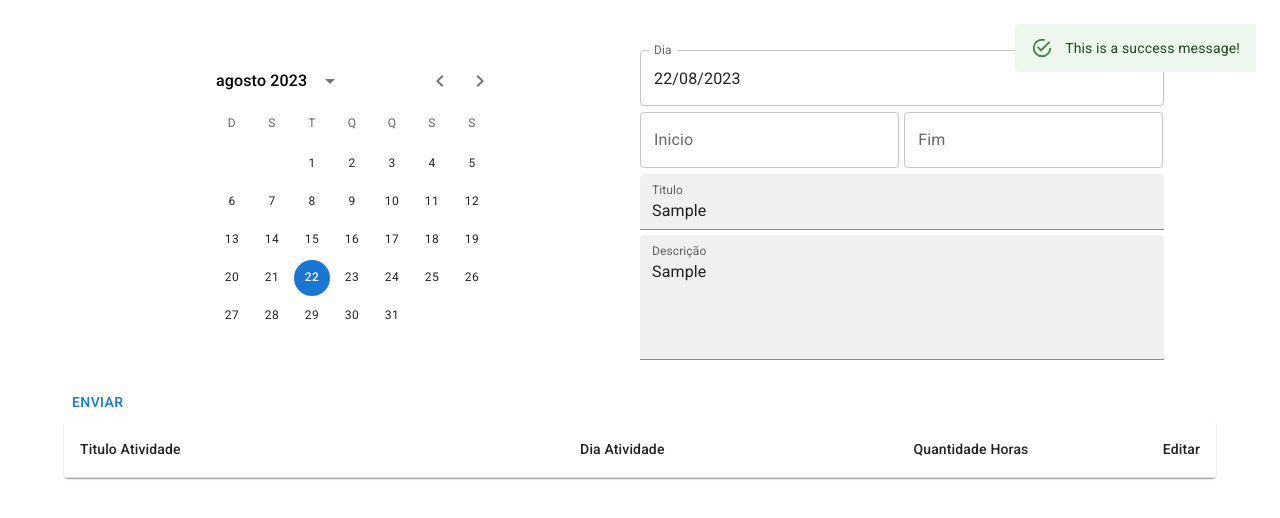
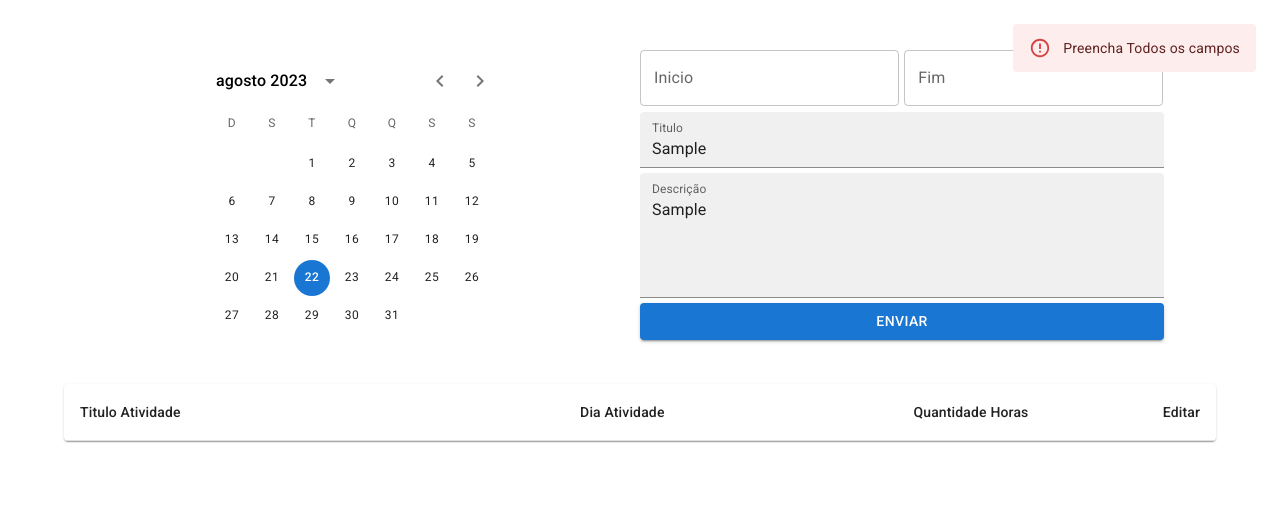
Before and after one commit to mark1um/m-time, a React (Create React App) app: page / in a window 1280 px wide. Both pictures are taken after typing "Sample", "Sample" into the empty fields and a click on the button "ENVIAR". Shown: the top 518 px of the page. Built offline with nearby package versions, Linux system fonts and the light colour scheme.

Commit message:
alterações de validação

```diff
--- a/src/App.js
+++ b/src/App.js
@@ -4,12 +4,8 @@ import Grid from "@mui/material/Grid";
 import React, { useEffect, useState } from "react";
 import CadastroAtividade from "./Components/CadastroAtividade/CadastroAtividade";
 import ListarAtividades from "./Components/ListarAtividades/ListarAtividades";
+import TimePickerForm from "./ComponenteTeste";
 
-import Dialog from "@mui/material/Dialog";
-import DialogActions from "@mui/material/DialogActions";
-import DialogContent from "@mui/material/DialogContent";
-import DialogContentText from "@mui/material/DialogContentText";
-import DialogTitle from "@mui/material/DialogTitle";
 function App() {
   const [atividades, setAtividades] = useState([]);
 
@@ -21,15 +17,7 @@ function App() {
 
   return (
     <Container>
-      <Snackbar
-        open={true}
-        anchorOrigin={{ vertical: "top", horizontal: "right" }}
-      >
-        <Alert severity="success" sx={{ width: "100%" }}>
-          This is a success message!
-        </Alert>
-      </Snackbar>
-      <CadastroAtividade onAddAtividades={saveAtividades} />
+      <CadastroAtividade saveAtividades={saveAtividades} />
       <ListarAtividades atividades={atividades} />
     </Container>
   );
--- /dev/null
+++ b/src/ComponenteTeste.js
@@ -0,0 +1,55 @@
+import React, { useState } from "react";
+import { useForm, Controller } from "react-hook-form";
+import Snackbar from "@mui/material/Snackbar";
+import MuiAlert from "@mui/material/Alert";
+
+function Alert(props) {
+  return <MuiAlert elevation={6} variant="filled" {...props} />;
+}
+
+function TimePickerForm() {
+  const { handleSubmit, control } = useForm();
+  const [isSnackbarOpen, setIsSnackbarOpen] = useState(false);
+
+  const onSubmit = (data) => {
+    // Exemplo de validação
+    if (!data.selectedTime) {
+      setIsSnackbarOpen(true);
+    } else {
+      console.log(data);
+    }
+  };
+
+  const handleCloseSnackbar = () => {
+    setIsSnackbarOpen(false);
+  };
+
+  return (
+    <div>
+      <form onSubmit={handleSubmit(onSubmit)}>
+        <div>
+          <label>Hora:</label>
+          <Controller
+            control={control}
+            name="selectedTime"
+            defaultValue=""
+            render={({ field }) => <input type="time" {...field} />}
+          />
+        </div>
+        <button type="submit">Enviar</button>
+      </form>
+      <Snackbar
+        open={isSnackbarOpen}
+        autoHideDuration={3000} // Duração em milissegundos
+        onClose={handleCloseSnackbar}
+        anchorOrigin={{ vertical: "top", horizontal: "right" }}
+      >
+        <Alert onClose={handleCloseSnackbar} severity="error">
+          Selecione uma hora válida.
+        </Alert>
+      </Snackbar>
+    </div>
+  );
+}
+
+export default TimePickerForm;
--- a/src/Components/CadastroAtividade/CadastroAtividade.js
+++ b/src/Components/CadastroAtividade/CadastroAtividade.js
@@ -1,21 +1,22 @@
 import { Button, TextField } from "@mui/material";
 
 import { DateCalendar, DatePicker, TimePicker } from "@mui/x-date-pickers";
-
+import { Alert, Snackbar } from "@mui/material";
 import { format } from "date-fns";
 import { renderTimeViewClock } from "@mui/x-date-pickers/timeViewRenderers";
 import { useState } from "react";
 import "./CadastroAtividade.css";
 import { Controller, useForm } from "react-hook-form";
 
-const CadastroAtividade = ({ onAddAtividades }) => {
+const CadastroAtividade = ({ saveAtividades, openError }) => {
   const maxDate = new Date("2031-01-01");
   const minDate = new Date("2021-01-01");
 
   const [dateSelected, setDateSelected] = useState(new Date());
   const [horaInicial, setHoraInicial] = useState(null);
   const [horaFinal, setHoraFinal] = useState(null);
-
+  const [show, setShow] = useState(false);
+  const [messageSnack, setMessageSnack] = useState("Preencha Todos os campos");
   const {
     register,
     handleSubmit,
@@ -24,8 +25,42 @@ const CadastroAtividade = ({ onAddAtividades }) => {
     formState: { errors },
   } = useForm();
 
-  const onSubmit = (data) => {
-    console.log(data);
+  const handleClose = (event, reason) => {
+    if (reason === "clickaway") {
+      return;
+    }
+
+    setShow(false);
+  };
+  const onSubmit = (atividadeForm) => {
+    if (
+      !atividadeForm.horaInicial ||
+      !atividadeForm.horaFinal ||
+      !atividadeForm.titulo ||
+      !atividadeForm.descricao
+    ) {
+      setShow(true);
+    } else if (atividadeForm.horaFinal < atividadeForm.horaInicial) {
+      setMessageSnack("A Hora Inicial maior que Hora Final");
+      setShow(true);
+    } else {
+      const dataSelecionada = format(
+        atividadeForm.diaSelecionado,
+        "dd-MM-yyyy"
+      );
+      const horaInicial = format(atividadeForm.horaInicial, "HH:mm:ss");
+      const horaFinal = format(atividadeForm.horaFinal, "HH:mm:ss");
+      let obj = {
+        titulo: atividadeForm.titulo,
+        descricao: atividadeForm.descricao,
+        dataInicio: dataSelecionada + " " + horaInicial,
+        dataFim: dataSelecionada + " " + horaFinal,
+        dataAtividade: dataSelecionada,
+      };
+
+      saveAtividades(obj);
+      console.log(obj);
+    }
   };
 
   return (
@@ -46,18 +81,10 @@ const CadastroAtividade = ({ onAddAtividades }) => {
           )}
         />
         <div className="formulario">
-          <DatePicker
-            className="diaSelecionado"
-            label="Dia"
-            defaultValue={dateSelected}
-            value={dateSelected}
-            readOnly
-          />
           <div className="relogios">
             <Controller
               name="horaInicial"
               control={control}
-              rules={{ required: true }}
               render={({ field: { onChange, value } }) => (
                 <TimePicker
                   label="Inicio"
@@ -74,7 +101,6 @@ const CadastroAtividade = ({ onAddAtividades }) => {
             <Controller
               name="horaFinal"
               control={control}
-              rules={{ required: true }}
               render={({ field: { onChange, value } }) => (
                 <TimePicker
                   label="Fim"
@@ -92,7 +118,6 @@ const CadastroAtividade = ({ onAddAtividades }) => {
             <Controller
               name="titulo"
               control={control}
-              rules={{ required: true }}
               render={({ field: { onChange, value } }) => (
                 <TextField
                   id="filled-basic"
@@ -105,7 +130,6 @@ const CadastroAtividade = ({ onAddAtividades }) => {
             <Controller
               name="descricao"
               control={control}
-              rules={{ required: true }}
               render={({ field: { onChange, value } }) => (
                 <TextField
                   rows={4}
@@ -116,12 +140,23 @@ const CadastroAtividade = ({ onAddAtividades }) => {
                 />
               )}
             />
+            <Button variant="contained" onClick={handleSubmit} type="submit">
+              Enviar
+            </Button>
           </div>
         </div>
       </div>
-      <Button onClick={handleSubmit} type="submit">
-        Enviar
-      </Button>
+
+      <Snackbar
+        open={show}
+        anchorOrigin={{ vertical: "top", horizontal: "right" }}
+        onClose={handleClose}
+        autoHideDuration={3000}
+      >
+        <Alert severity="error" sx={{ width: "100%" }}>
+          {messageSnack}
+        </Alert>
+      </Snackbar>
     </form>
   );
 };
--- a/src/Components/ListarAtividades/ListarAtividades.js
+++ b/src/Components/ListarAtividades/ListarAtividades.js
@@ -24,7 +24,7 @@ const ListarAtividades = ({ atividades }) => {
           {atividades.map((atividade, index) => (
             <TableRow key={index}>
               <TableCell component="th" scope="row">
-                {atividade.tituloAtividade}
+                {atividade.titulo}
               </TableCell>
               <TableCell align="right">{atividade.dataAtividade}</TableCell>
               <TableCell align="right">teste</TableCell>
```
